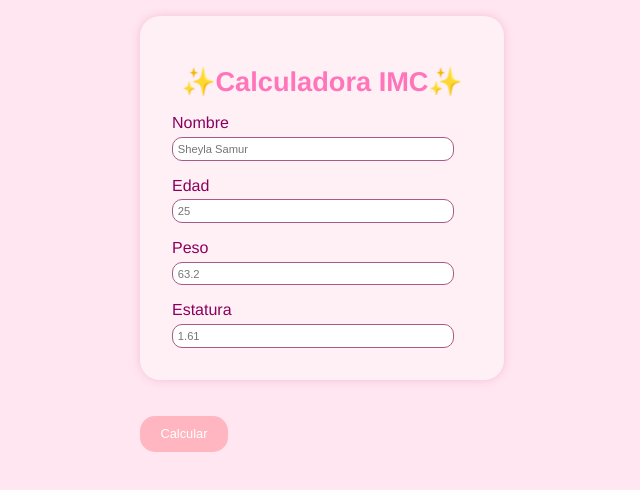
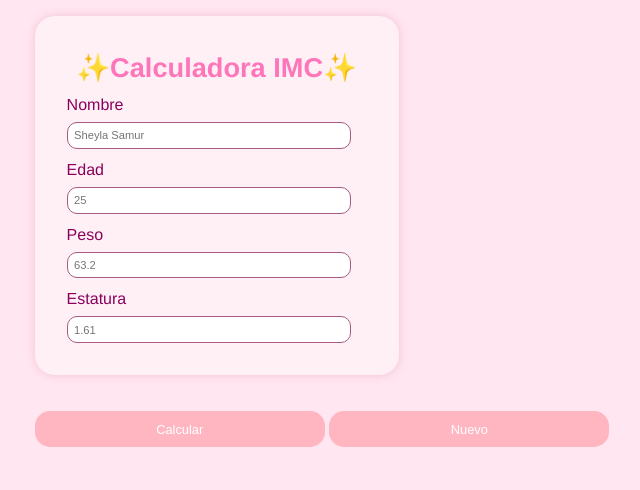
Before and after one commit to sheyla08samur/IMC-Calculator, a website built with Vite: page index.html in a window 1280 px wide. Shown: the whole page, without its empty margins (318-958 px from the left). Built offline with nearby package versions, Linux system fonts and the light colour scheme.

Commit message:
:sparkle: new feature added

```diff
--- a/css/style.css
+++ b/css/style.css
@@ -13,7 +13,8 @@ body {
     color: #ff75ba;
     text-align: center;
     font-size: 1.7rem;
-    margin-bottom: 1rem;
+    margin-bottom: 1vh;
+    margin-top: 0.5vh;
   }
 
   form {
@@ -26,14 +27,14 @@ body {
 
   .campo {
     display: block;
-    margin-top: 1rem;
-    margin-bottom: 0.3rem;
+    margin-top: 1.5vh;
+    margin-bottom: 1vh;
     font-size: 1rem;
   }
 
   input {
     width: 90%;
-    padding: 0.3rem;
+    padding: 0.8vh;
     border: 1px solid #aa5a82;
     border-radius: 10px;
     font-size: 0.7rem;
@@ -50,7 +51,7 @@ body {
     color: #fff;
     border: none;
     border-radius: 15px;
-    padding: 1.3vh 1.6vw;
+    padding: 1.3vh 9.5vw;
     font-size: 0.8rem;
     cursor: pointer;
     transition: background-color 0.2s;
@@ -70,7 +71,7 @@ body {
   #result h1 {
     color: #ff75ba;
     font-size: 1.7rem;
-    margin-bottom: 0.8rem;
+    margin-bottom: 1.4vh;
   }
 
   #imcResult,
--- a/index.html
+++ b/index.html
@@ -24,6 +24,7 @@
         <br>
         <br>
       <button id="btnCalculate">Calcular</button>
+      <button id="btnNewCal">Nuevo</button>
     </div>
     <div id="resultContainer">
       <div id="result">
@@ -32,7 +33,6 @@
         <p id="imcStatus"></p>
         <img id="image" src="" alt="">
         <br>
-        <button id="btnNewCal">Nuevo</button>
       </div>
     </div>
   </body>
--- a/src/main.js
+++ b/src/main.js
@@ -48,6 +48,6 @@ function limpiar() {
   document.getElementById("age").value=""
   document.getElementById("weightPatient").value=""
   document.getElementById("heightPatient").value=""
-
   allInputs.forEach(element => element.disabled = false)
+  document.getElementById('resultContainer').style.display = 'none';
 }
```
